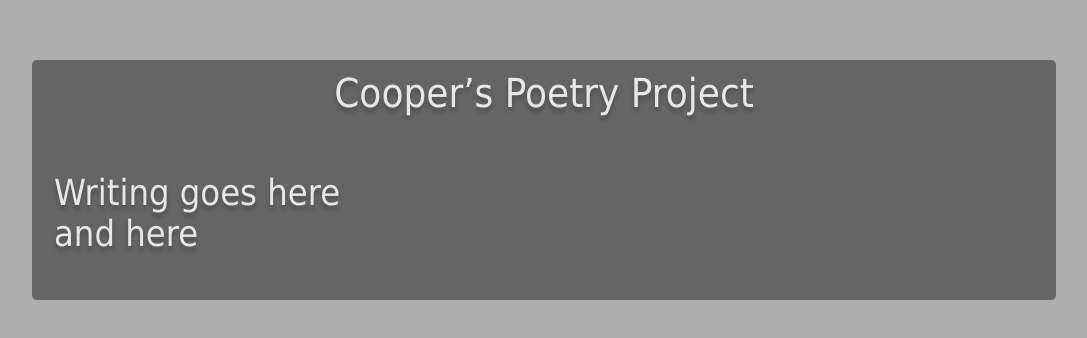
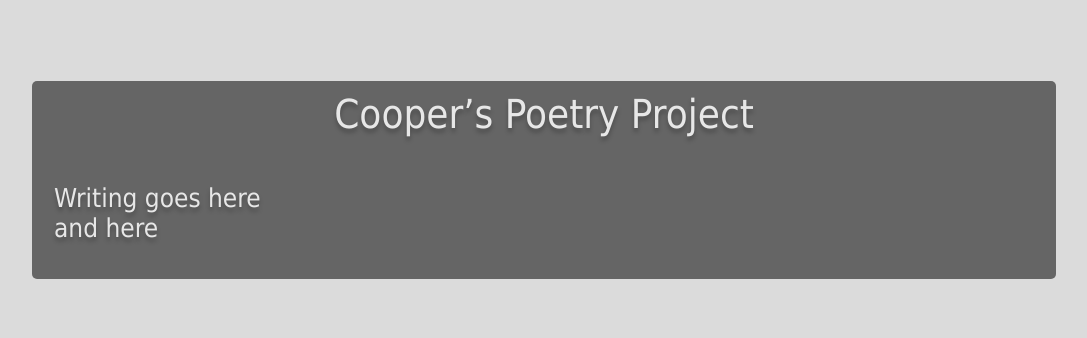
Before and after one commit to itzCozi/Poetry-Project-Website, a plain HTML site: page index.html in a window 1280 px wide. Shown: the part 220-558 px from the top of the page, without its empty margins (96-1183 px from the left). Drawn offline with Linux system fonts and the light colour scheme.

Commit message:
change background color

```diff
--- a/css/idx-style.css
+++ b/css/idx-style.css
@@ -3,9 +3,9 @@ p {
   width: fit-content;
   text-shadow: 0px 4px 4px #00000040;
   font-family: Tahoma;
-  font-weight: 400;
+  font-weight: 100;
   color: #e7e7e7;
-  font-size: 0.9em;
+  font-size: 0.65em;
   text-align: left;
   letter-spacing: 0;
   line-height: normal;
@@ -14,7 +14,7 @@ p {
 }
 
 body {
-  background-color: #adadad;
+  background-color: #dbdbdb;
   margin: 0;
   display: flex;
   justify-content: center;
@@ -23,7 +23,7 @@ body {
 }
 
 .desktop {
-  background-color: #adadad;
+  background-color: #dbdbdb;
   display: flex;
   flex-direction: row;
   justify-content: center;
@@ -31,7 +31,7 @@ body {
 }
 
 .desktop .overlap-group-wrapper {
-  background-color: #adadad;
+  background-color: #dbdbdb;
   width: 90%; /* Adjusted for responsiveness */
   max-width: 1440px; /* Max width */
   height: auto; /* Adjusted for responsiveness */
--- a/css/poem-style.css
+++ b/css/poem-style.css
@@ -14,7 +14,7 @@ p {
 }
 
 body {
-  background-color: #adadad;
+  background-color: #dbdbdb;
   margin: 0;
   display: flex;
   justify-content: center;
@@ -23,7 +23,7 @@ body {
 }
 
 .desktop {
-  background-color: #adadad;
+  background-color: #dbdbdb;
   display: flex;
   flex-direction: row;
   justify-content: center;
@@ -31,7 +31,7 @@ body {
 }
 
 .desktop .overlap-group-wrapper {
-  background-color: #adadad;
+  background-color: #dbdbdb;
   width: 90%; /* Adjusted for responsiveness */
   max-width: 1440px; /* Max width */
   height: auto; /* Adjusted for responsiveness */
```
